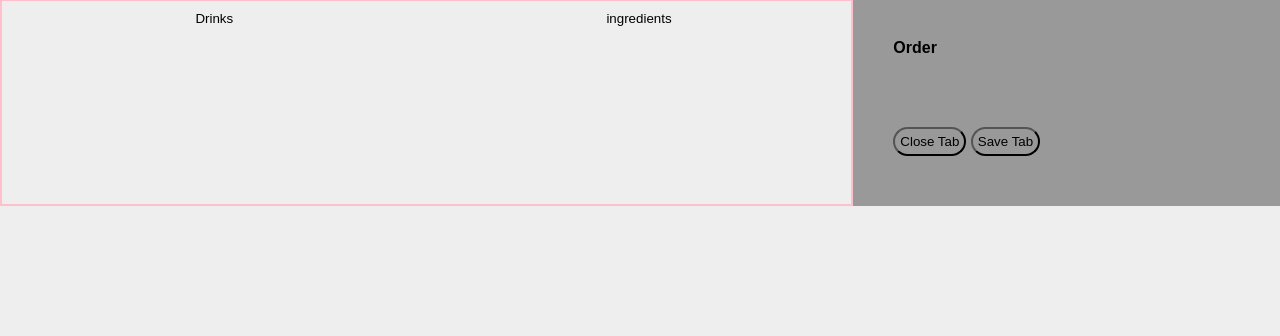
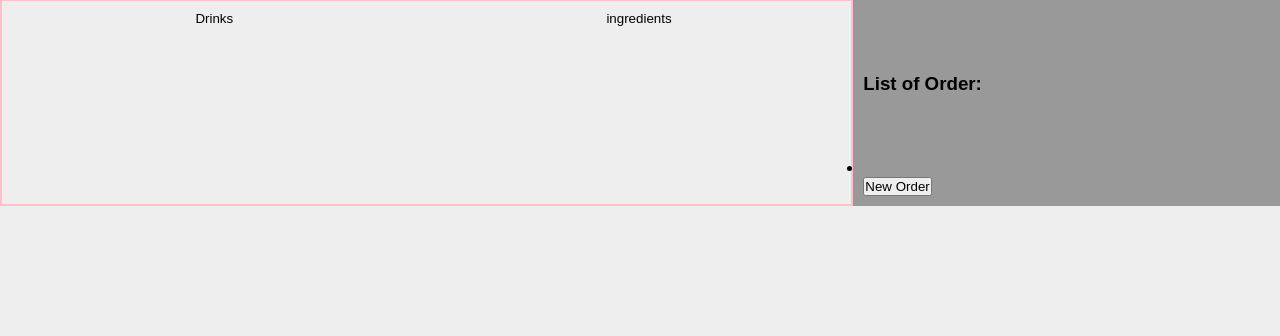
Before and after one commit to janeskywalker/barapp, a Django app: page /category/1 in a window 1280 px wide. Shown: the part 76-412 px from the top of the page. Run offline with Django 3.2, Linux system fonts and the light colour scheme; data that the repository does not hold is empty.

Commit message:
working on logic for order side bar

```diff
--- a/barapp/static/scripts/side_bar.js
+++ b/barapp/static/scripts/side_bar.js
@@ -0,0 +1,8 @@
+const newOrderBtn = document.querySelector('#new-order-btn')
+const listOrderSection = document.querySelector('#list-order')
+
+
+newOrderBtn.addEventListener('click', (e)=>{
+    console.log(newOrderBtn)
+    listOrderSection.classList.add('hide')
+})
--- a/barapp/static/style.css
+++ b/barapp/static/style.css
@@ -109,10 +109,6 @@
     grid-template-rows: 1fr 1fr;
 }
 
-.hidden {
-    display: none;
-}
-
 .category-view {
     grid-area: cat-view;
     background: blue;
--- a/barapp/templates/category.html
+++ b/barapp/templates/category.html
@@ -37,6 +37,6 @@
 
     </main>
 
-    <script src="/static/scripts/main.js"></script>
+    <script src="/static/scripts/category.js"></script>
 
 {% endblock %}
--- a/barapp/templates/side_bar.html
+++ b/barapp/templates/side_bar.html
@@ -1,4 +1,4 @@
-<div class="tab">
+<!-- <div class="tab">
     <h4>Order</h4>
     <div id='tab-display'></div>
     <div id='sub-total'></div>
@@ -7,3 +7,35 @@
         <button class="save-tab">Save Tab</button>
     </section>
 </div>
+ -->
+
+
+
+
+
+
+<section id="list-order" class="list-order tab">
+        <h3>List of Order:</h3>
+
+        <ul id="order-list">
+            <li></li>
+        </ul>
+
+        <div>
+            <button id='new-order-btn'>New Order</button>
+        </div>
+
+
+</section>
+
+<!--
+<section id="new-order" class="new-order tab">
+        <div class="tab-buttons">
+                <button class="close-tab">Close Tab</button>
+                <button class="save-tab">Save Tab</button>
+        </div>
+
+</section>  -->
+
+
+<script src="/static/scripts/side_bar.js"></script>
```
Also changed, not shown: barapp/static/scripts/category.js (renamed from barapp/static/scripts/main.js).
